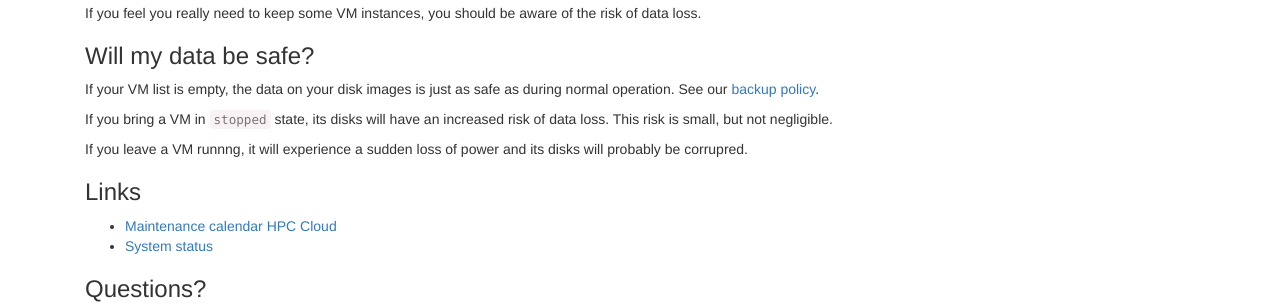
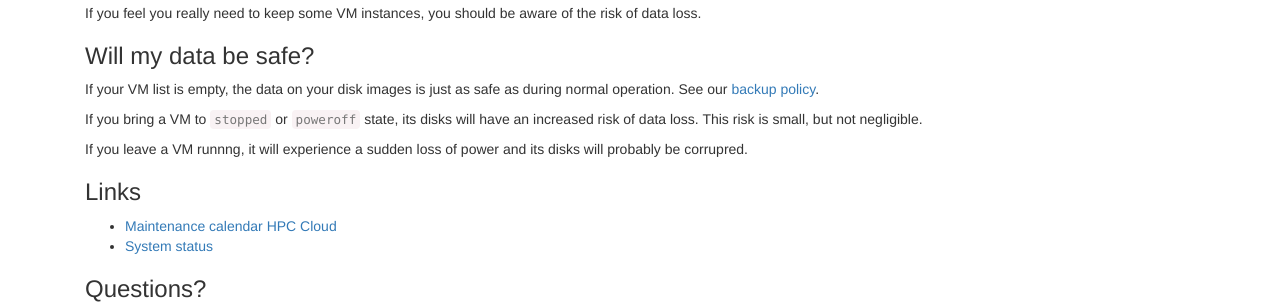
Before and after one commit to sara-nl/clouddocs, a Jekyll site: the page built from notices/maintenance_preparation_down.markdown, in a window 1280 px wide and 900 px high. Shown: the part 316-620 px from the top of the window. Built offline with Jekyll 4.4.1, drawn with Linux system fonts in a browser that asks for light colours; nearby versions of some CDN libraries; our own code applies the rules of GitHub Pages for plain Markdown files.

Commit message:
added poweroff state

```diff
--- a/notices/maintenance_preparation_down.markdown
+++ b/notices/maintenance_preparation_down.markdown
@@ -21,7 +21,7 @@ If you feel you really need to keep some VM instances, you should be aware of th
 If your VM list is empty, the data on your disk images is just as safe as during normal operation.
 See our [backup policy](https://userinfo.surfsara.nl/systems/hpc-cloud/backup-policy).
 
-If you bring a VM in `stopped` state, its disks will have an increased risk of data loss. This risk is small, but not negligible.
+If you bring a VM to `stopped` or `poweroff` state, its disks will have an increased risk of data loss. This risk is small, but not negligible.
 
 If you leave a VM runnng, it will experience a sudden loss of power and its disks will probably be corrupred.
 
```
